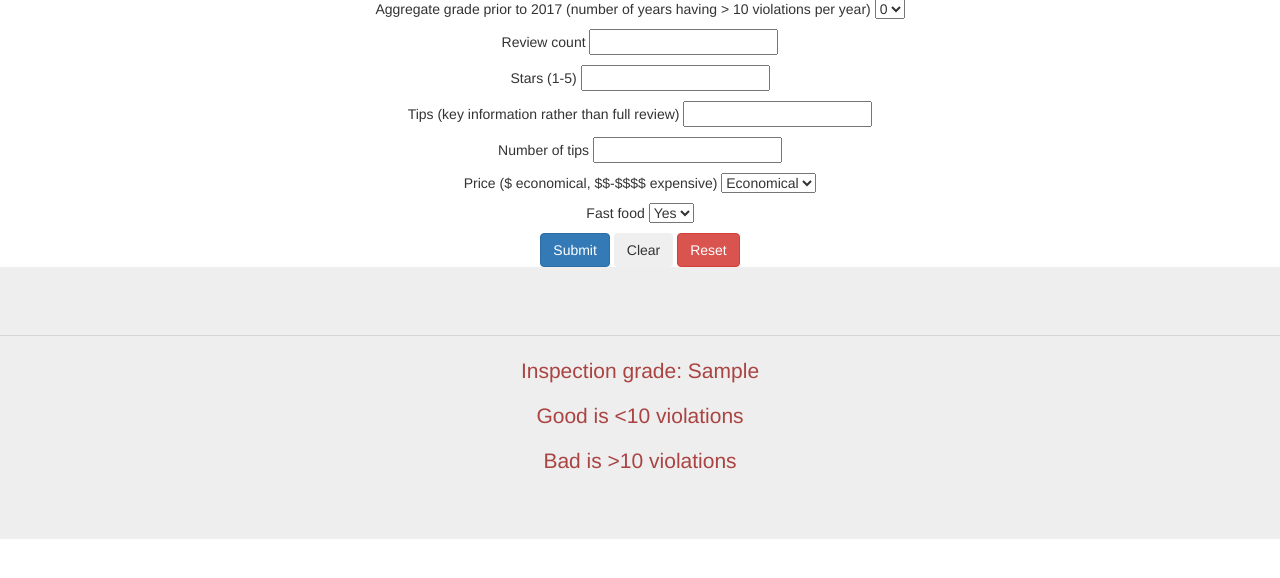
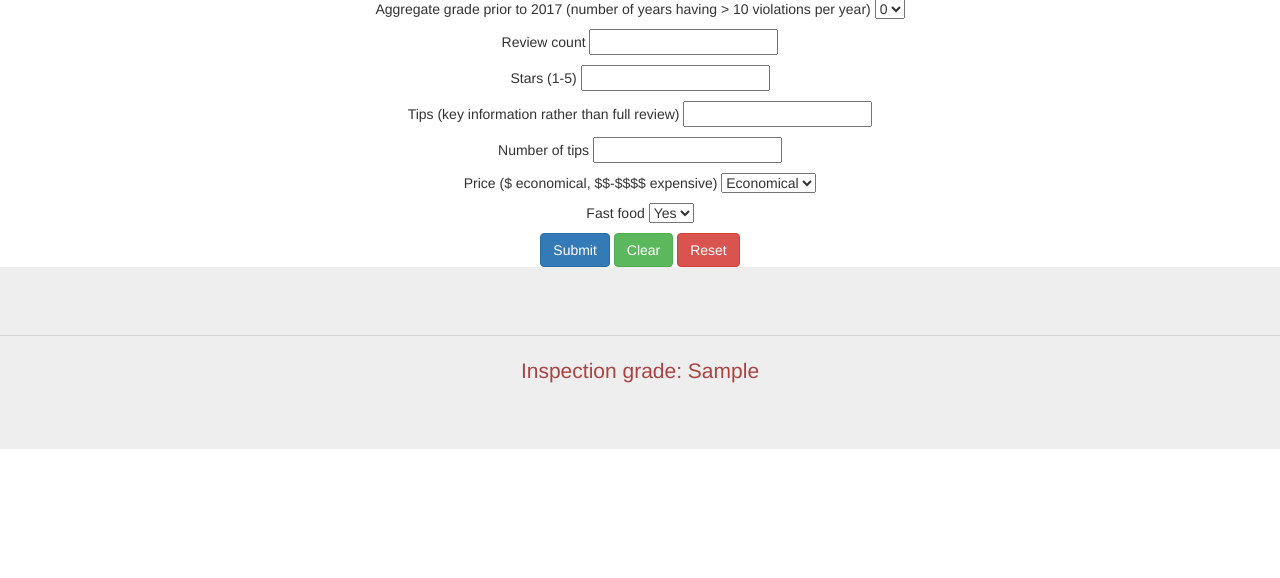
Before and after one commit to arian16/food_project, a Flask app: template templates/index.html in a window 1280 px wide. Shown: the part 190-768 px from the top of the page. Run offline with Flask 2, Linux system fonts and the light colour scheme; the template is opened without the code that fills it: most values are stand-ins (such as "Sample title", 1, 10 or a date in 2020); some libraries are stand-ins or nearby versions.

Commit message:
clean app

```diff
--- a/app.py
+++ b/app.py
@@ -128,12 +128,11 @@ def safeTdigest():
         #X_test = [X_test.values]
         grade_outcome = model_logistic.predict(X_test) # Good: 0, Bad: 1
         if grade_outcome == 0:
-            grade = "Good"
+            grade = "Good (<10 violations)"
             #outcome_prob = 1 - grade_outcome_prob
         else:
-            grade = "Bad"
+            grade = "Bad (>10 violations)"
             #outcome_prob = grade_outcome_prob
-        #grade = df.loc[0,'neg_freq']
 
         return render_template("index.html", grade_OP = grade)
 
--- a/templates/index.html
+++ b/templates/index.html
@@ -4,8 +4,8 @@
 <div class = "container">
   <div class = "jumbotron text-center">
     <div class="text-primary">
+
     <h2> Prediction of Health Violations in Restaurants</h2>
-
 </div>
   </div>
     </div>
@@ -42,7 +42,7 @@
         <option value=0> No</option>
       </select> </p>
   <input type = "submit" name = "" value = "Submit" class = "btn btn-primary">
-  <input type = "reset" name = "" value = "Clear" class = "btn btn-outline-primary">
+  <input type = "reset" name = "" value = "Clear" class = "btn btn-success">
 
   <a href = "{{url_for('index')}}" type = "button" class = "btn btn-danger">Reset</a>
 </form>
@@ -55,8 +55,6 @@
       <div class = "text-danger">
 
       <p> Inspection grade: {{ grade_OP}}</p>
-      <p> Good is <10 violations </p>
-      <p> Bad is >10 violations </p>
 
     </div>
   </div>
```
